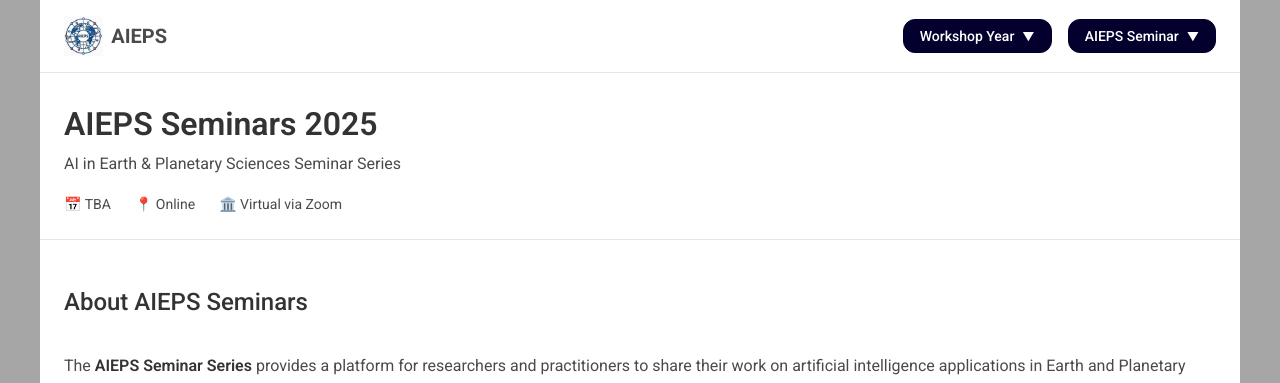
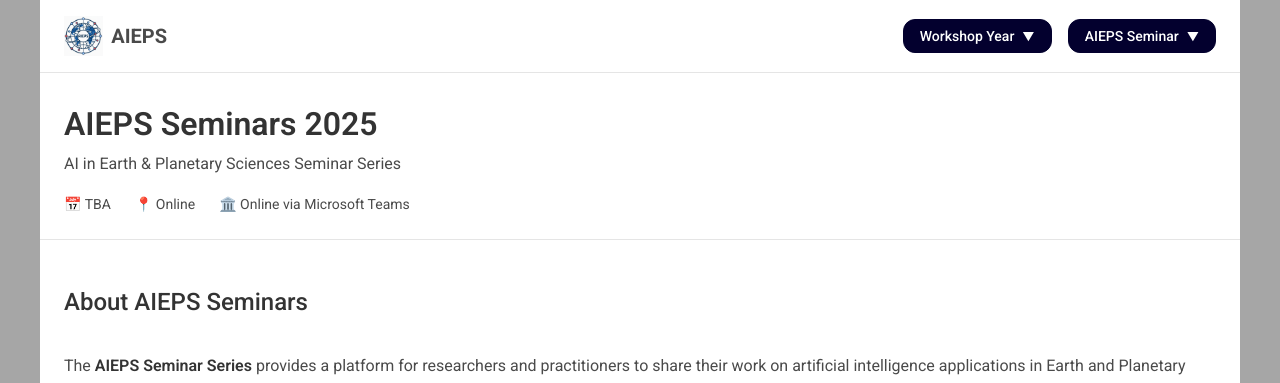
Before and after one commit to AI-EPS/ai-eps.github.io, a Jekyll site: the page built from seminars/2025.md, in a window 1280 px wide. Shown: the top 383 px of the page. Built offline with Jekyll 4.4.1, drawn with Linux system fonts in a browser that asks for light colours.

Commit message:
Update 2025 seminar metadata for consistency
Co-authored-by: pankajkmishra <10283909+pankajkmishra@users.noreply.github.com>

```diff
--- a/seminars/2025.md
+++ b/seminars/2025.md
@@ -8,7 +8,7 @@ hero_title: "AIEPS Seminars 2025"
 hero_subtitle: "AI in Earth & Planetary Sciences Seminar Series"
 event_date: "TBA"
 event_location: "Online"
-event_format: "Virtual via Zoom"
+event_format: "Online via Microsoft Teams"
 description: "AIEPS Seminars 2025 - Planning for upcoming seminar series"
 contact: |
   For inquiries, please contact: **pankaj[dot]mishra[AT]gtk.fi**
```
